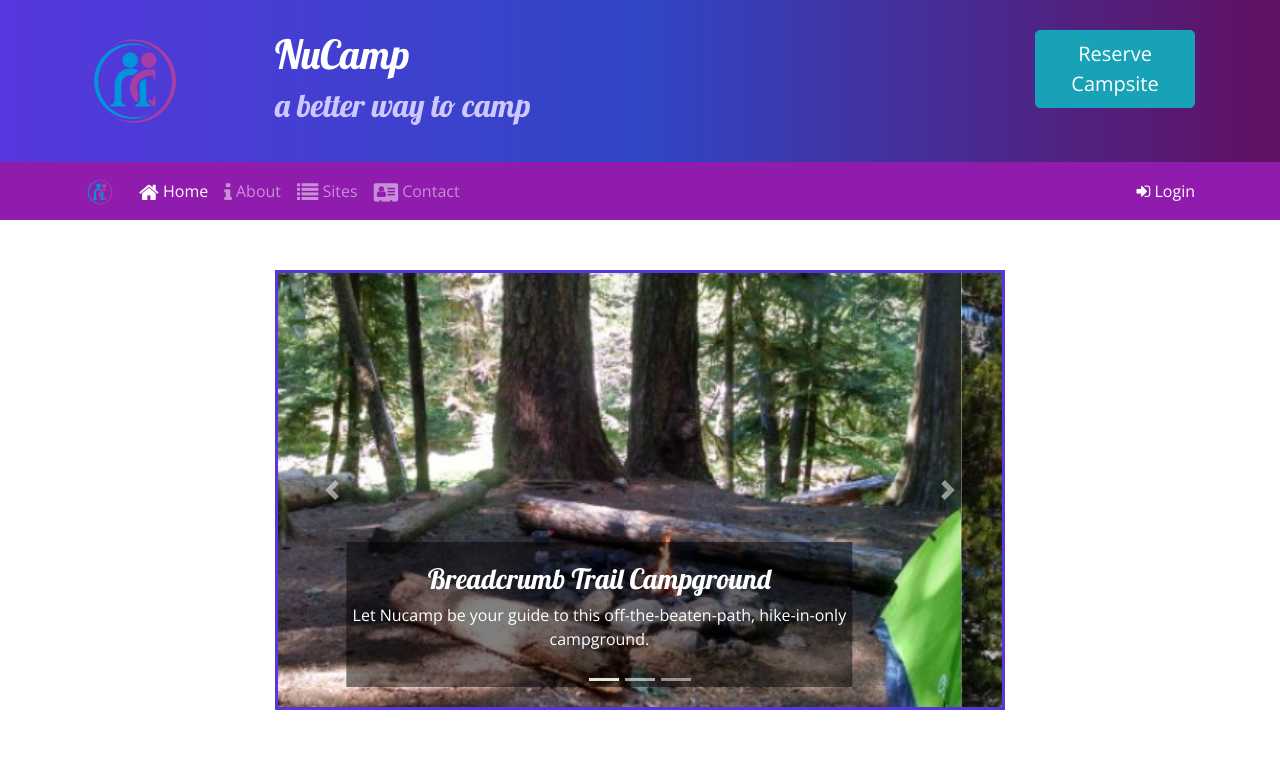
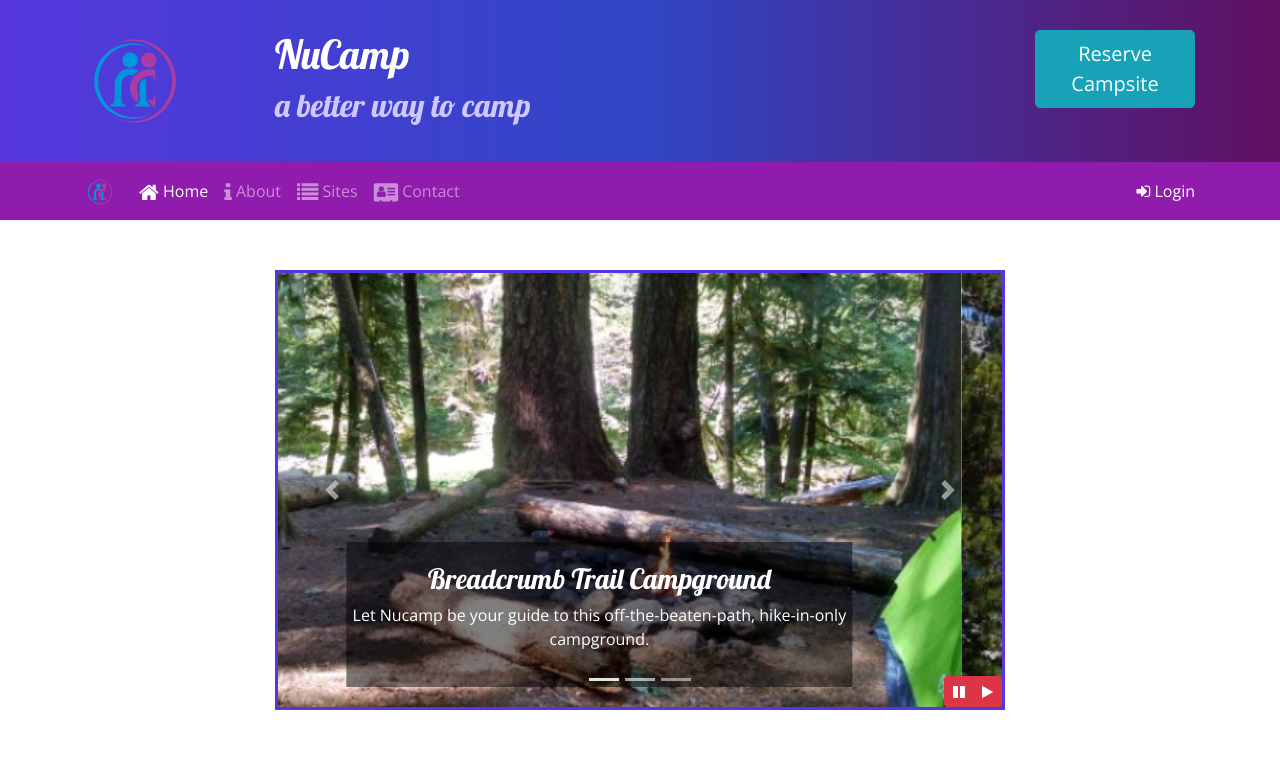
Before and after one commit to jerelrichardson/nucampBootstrap, a website: page index.html in a window 1280 px wide. Shown: the top 757 px of the page. Drawn offline with nearby package versions, Linux system fonts and the light colour scheme.

Commit message:
Bootstrap and jQuery Part 1

```diff
--- a/css/styles.css
+++ b/css/styles.css
@@ -49,3 +49,10 @@ header h2{
 .carousel {
     border: solid #5637DD;
 }
+
+#carouselButton {
+    position: absolute;
+    right: 0;
+    bottom: 0;
+    z-index: 100;
+}
--- a/index.html
+++ b/index.html
@@ -180,6 +180,14 @@
                                 <p class="d-none d-sm-block">Spend a few sunny days and starry nights beneath a canopy of old-growth firs at this enchanting spot by the Chrome River.</p>
                             </div>
                         </div>
+                        <div class="btn-group" id="carouselButton">
+                            <button class="btn btn-danger btn-sm" id="carouselPause">
+                                <i class="fa fa-pause"></i>
+                            </button>
+                            <button class="btn btn-danger btn-sm" id="carouselPlay">
+                                <i class="fa fa-play"></i>
+                            </button>
+                        </div>
                 </div>
                 <a class="carousel-control-prev" href="#homeCarousel" role="button" data-slide="prev">
                     <span class="carousel-control-prev-icon"></span>
@@ -305,6 +313,19 @@
     <script src="node_modules/jquery/dist/jquery.slim.min.js"></script>
     <script src="node_modules/popper.js/dist/umd/popper.min.js"></script>
     <script src="node_modules/bootstrap/dist/js/bootstrap.min.js"></script>
+    <script>
+        $(function() {
+            // updated for touchscreens
+            //$(".carousel").carousel( { interval: 2000 } );
+            $(".carousel").carousel( { interval: 2000, pause: "false" } );
+            $("#carouselPause").click(function(){
+                $(".carousel").carousel("pause");
+            });
+            $("#carouselPlay").click(function(){
+                $(".carousel").carousel("cycle");
+            });
+        });
+    </script>
     <!-- <script>
         $(function () {
             $('[data-toggle="tooltip"]').tooltip()
```
Also changed, not shown: 1 other file.
